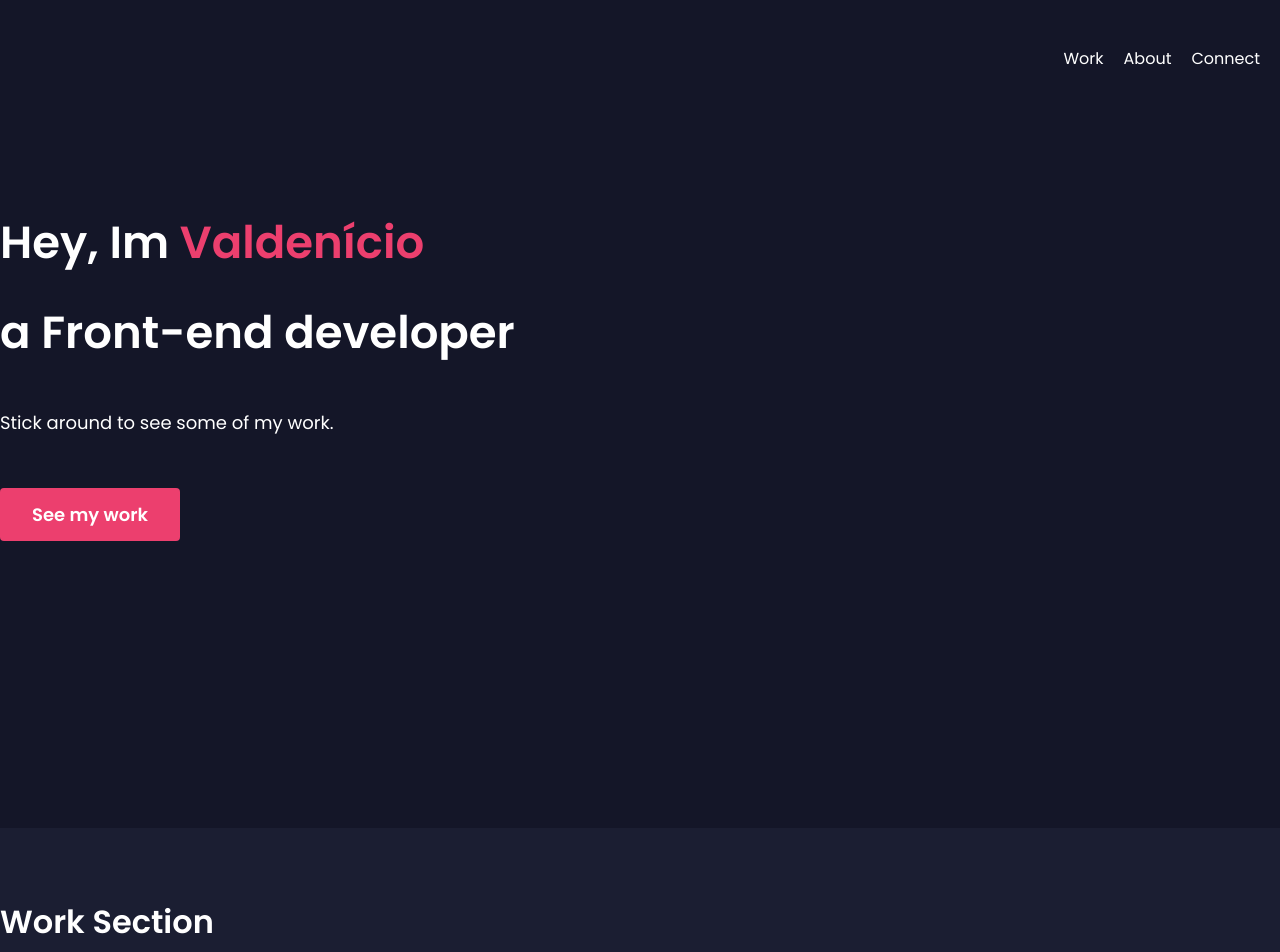
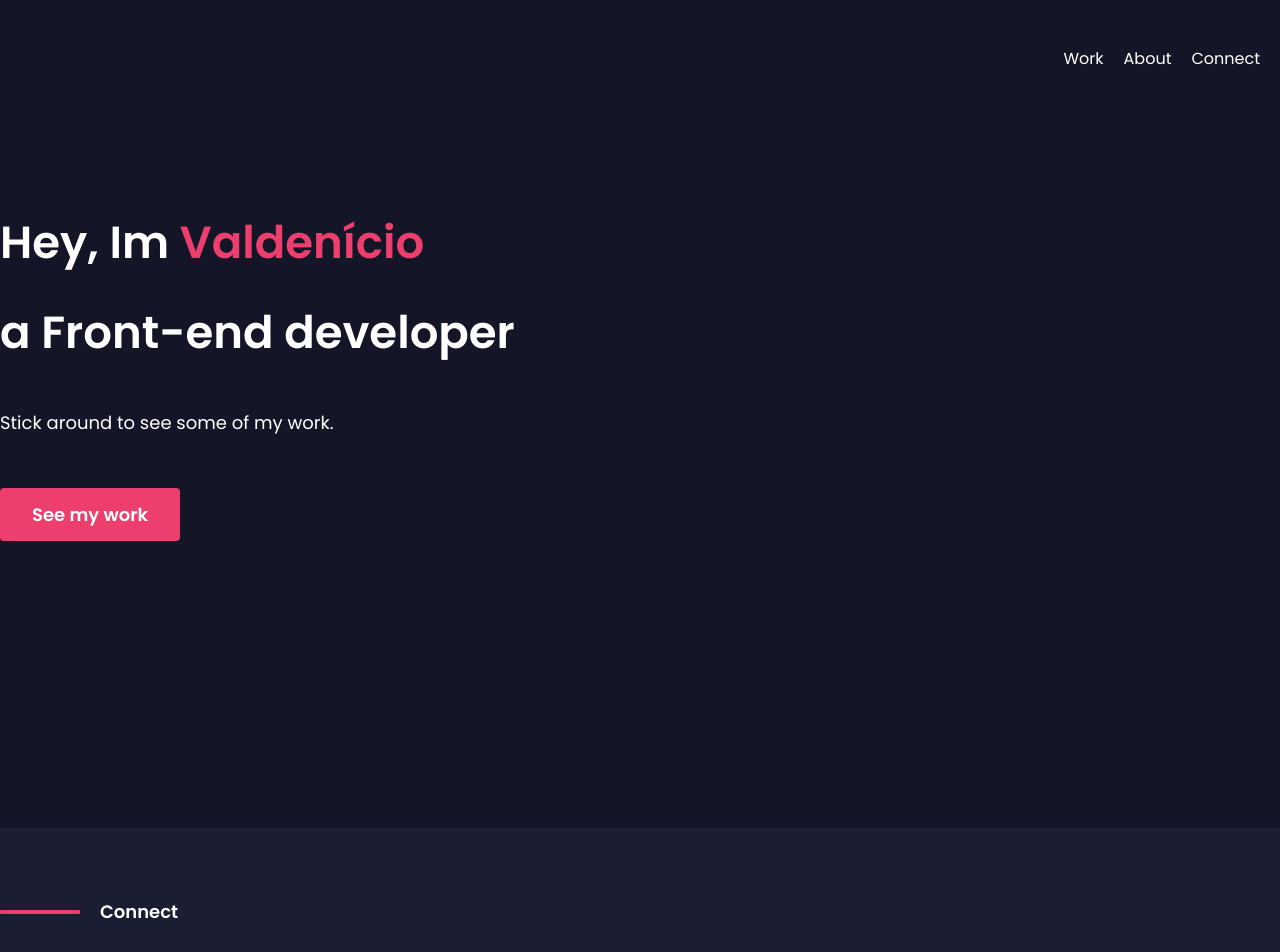
Before and after one commit to valdenicio22/oldPortfolio, a Next.js app: page / in a window 1280 px wide. Shown: the top 952 px of the page. Built offline with nearby package versions, Linux system fonts and the light colour scheme.

Commit message:
feat: add work componet to home page

```diff
--- a/src/containers/Home/index.tsx
+++ b/src/containers/Home/index.tsx
@@ -1,9 +1,10 @@
-import Header from 'components/Header'
-import * as S from './styles'
+import Header from '../../components/Header'
 import Welcome from '../../components/Welcome'
 import AboutMe from '../../components/AboutMe'
 import Connect from '../../components/Connect'
 import Footer from '../../components/Footer'
+import Work from '../../components/Work'
+import * as S from './styles'
 
 const Home = () => {
   return (
@@ -13,7 +14,7 @@
         <Welcome />
       </S.WelcomeSection>
       <S.WorkSection id="work">
-        <h1>Work Section</h1>
+        <Work />
       </S.WorkSection>
       <S.AboutMeSection id="aboutMe">
         <AboutMe />
```
